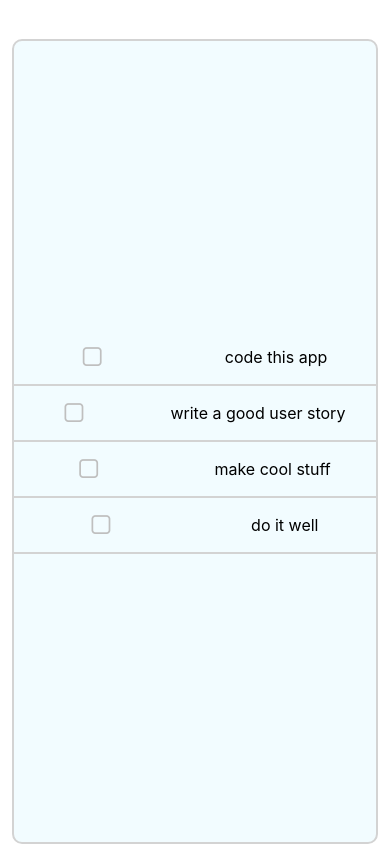
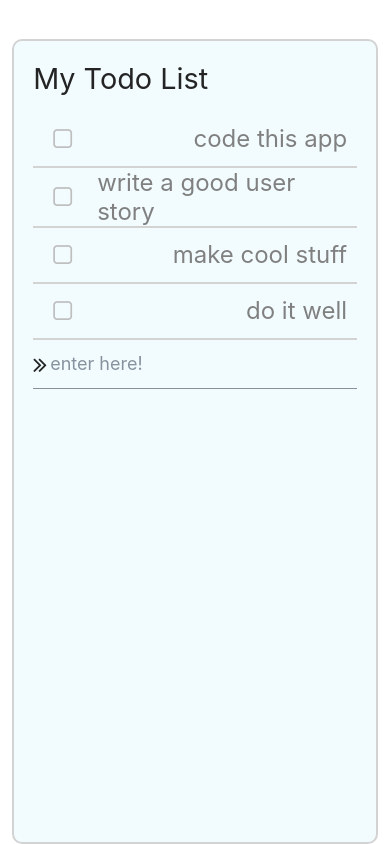
Before and after one commit to alberme/todolist-expo-app, a React Native app: screen / in a window 390 px wide. Built offline with nearby package versions, Linux system fonts and the light colour scheme.

Commit message:
many updates

```diff
--- /dev/null
+++ b/components/Alert/index.js
@@ -0,0 +1,23 @@
+import PropTypes from 'prop-types';
+import React from 'react';
+import { View } from 'react-native';
+import { Text as RNEText } from 'react-native-elements';
+
+import { styles } from './styled';
+
+const Alert = ({ level, children }) => {
+  return (
+    <View style={[styles.alertContainer, styles[level] ]}>
+      <RNEText h4 h4Style={styles.alertText}>{ children }</RNEText>
+    </View>
+  )
+}
+
+Alert.propTypes = {
+  level: PropTypes.oneOf([
+    'success',
+    'error'
+  ])
+}
+
+export default Alert;
--- /dev/null
+++ b/components/Alert/styled.js
@@ -0,0 +1,24 @@
+import { StyleSheet } from 'react-native';
+
+export const styles = StyleSheet.create({
+  alertContainer: {
+    flex: 1,
+    justifyContent: 'center',
+    margin: '1%',
+    padding: '1%',
+    paddingHorizontal: '2%',
+    borderWidth: 2,
+    borderRadius: 10,
+  },
+  alertText: {
+    fontSize: 16
+  },
+  error: {
+    backgroundColor: '#ff9494',
+    borderColor: 'red'
+  },
+  success: {
+    backgroundColor: '#e8ffe8',
+    borderColor: 'green'
+  },
+});
--- /dev/null
+++ b/components/BrowserDialog/index.js
@@ -0,0 +1,43 @@
+import PropTypes from 'prop-types';
+import { StatusBar } from 'expo-status-bar';
+import React, { useState } from 'react';
+import { Text, View, Button } from 'react-native';
+
+import { styles } from './styles';
+
+/**
+ * courtesy of our amazing lead Juan Lucero
+ */
+const BrowserDialog = ({ message, onResponse }) => {
+  const displayDialog = () => (
+    <View style={styles.dialogContainer}>
+      <View style={styles.dialog}>
+        <Text>{ message || 'Dialog Message: tap ok or cancel.' }</Text>
+        <View style={styles.buttonActions}>
+          <Button
+            title="Cancel"
+            onPress={() => onResponse(false)}
+          />
+          <Button
+            title="OK"
+            onPress={() => onResponse(true)}
+          />
+        </View>
+      </View>
+    </View>
+  )
+
+  return (
+    <View style={styles.container}>
+      { displayDialog() }
+      <StatusBar style="auto" />
+    </View>
+  );
+}
+
+BrowserDialog.propTypes = {
+  message: PropTypes.string,
+  onResponse: PropTypes.func,
+}
+
+export default BrowserDialog;
--- /dev/null
+++ b/components/BrowserDialog/styles.js
@@ -0,0 +1,45 @@
+import { StyleSheet } from 'react-native';
+
+export const styles = StyleSheet.create({
+  container: {
+    position: 'absolute',
+    flex: 1,
+    opacity: 1,
+    alignItems: 'center',
+    justifyContent: 'flex-start',
+    paddingHorizontal: '45%',
+    paddingVertical: '20%',
+    zIndex: 9999,
+    elevation: 9999,
+  },
+  dialogContainer : {
+    position: 'absolute',
+    top: 0,
+    right: 0,
+    bottom: 0,
+    left: 0,
+    backgroundColor: 'rgba(0,0,0,0.5)',
+    alignItems: 'center',
+    justifyContent: 'center',
+
+  },
+  dialog: {
+    border: 'solid 1px #000',
+    margin: '0 auto',
+    borderRadius: 5,
+    padding: 30,
+    backgroundColor: '#FFF',
+  },
+  buttonActions : {
+    flex: 1,
+    flexDirection: 'row',
+    justifyContent: 'space-evenly',
+    marginTop: 30,
+  },
+  responseValue: {
+    border: 'solid 1px #000',
+    padding: 20,
+    borderRadius: 5,
+    marginTop: 30,
+  },
+});
--- a/components/InputField/index.js
+++ b/components/InputField/index.js
@@ -1,4 +1,66 @@
+import PropTypes from 'prop-types';
+import React, { useState } from 'react';
+import { View, TextInput } from 'react-native';
+import { Input as RNETextInput } from 'react-native-elements';
 
-const InputField = () => {
+import { styles } from './styled';
+import Alert from '../Alert';
 
+const InputField = ({ onEnter, status }) => {
+  const [itemText, setItemText] = useState('');
+  const [showAlert, setShowAlert] = useState(false);
+
+  const handleKeyPress = ({ nativeEvent: e }) => {
+    // event.key = 'Enter', 'Backspace', ' '
+    if (showAlert) {
+      setShowAlert(false);
+    }
+
+    if (e.key === "Enter") {
+      onEnter(itemText);
+      setShowAlert(true);
+      setItemText('');
+    }
+  }
+
+  /**
+   * render logic for Alert box below InputField
+   * @returns <Alert> | null
+   */
+  const renderAlert = () => {
+    if (status && Object.keys(status).length > 0) {
+      const alertLevel = status.success ? 'success' : 'error';
+
+      return (
+        <Alert level={alertLevel} >{ status[alertLevel] }</Alert>
+      );
+    } else {
+      return null;
+    }
+  }
+
+  return (
+    <View>
+      <RNETextInput
+        placeholder="enter here!"
+        leftIcon={{ type: 'font-awesome', name: 'angle-double-right' }}
+        leftIconContainerStyle={styles.icon}
+        containerStyle={styles.inputContainer}
+        onChangeText={(text) => setItemText(text)}
+        onKeyPress={handleKeyPress}
+        value={itemText}
+      />
+      { showAlert && renderAlert() }
+    </View>
+  )
 }
+
+InputField.propTypes = {
+  onEnter: PropTypes.func.isRequired,
+  status: PropTypes.shape({
+    success: PropTypes.string,
+    error: PropTypes.string,
+  }),
+};
+
+export default InputField;
--- a/components/InputField/styled.js
+++ b/components/InputField/styled.js
@@ -0,0 +1,10 @@
+import { StyleSheet } from 'react-native'
+
+export const styles = StyleSheet.create({
+  inputContainer: {
+    paddingHorizontal: 0,
+  },
+  icon: {
+    paddingRight: '1%',
+  }
+});
--- a/components/Item/index.js
+++ b/components/Item/index.js
@@ -1,42 +1,26 @@
 import PropTypes from 'prop-types';
 import React, { useState } from 'react';
 import { Alert, Text, View } from 'react-native';
-import { CheckBox } from 'react-native-elements';
+import { CheckBox, Text as RNEText } from 'react-native-elements';
 import { styles } from './styled';
 
-const Item = ({ id, onConfirmation, children }) => {
+const Item = ({ id, onCheckboxPress, children }) => {
   const [checked, setChecked] = useState(false); // we might not need this anymore
-
-  /**
-   * this only works on iOS/Android devices :(
-   * @param {number} itemId
-   */
-  const handleCheckboxPressNative = (itemId) => {
-    Alert.alert(
-      "Confirm",
-      "Are you sure you want to remove this entry?",
-      [
-        { text: "Yes", onPress: () => onConfirmation(true, itemId), style: "destructive" },
-        { text: "NOOO", onPress: () => onConfirmation(false), style: "default" }
-      ]
-    );
-    onConfirmation(true, itemId)
-  }
 
   return (
     <View style={styles.itemRow}>
       <CheckBox
         checked={checked}
-        onPress={() => handleCheckboxPressNative(id)}
+        onPress={() => onCheckboxPress(id)}
       />
-      <Text style={styles.itemText}>{ children }</Text>
+      <RNEText h4 h4Style={styles.itemText}>{ children }</RNEText>
     </View>
   )
 }
 
 Item.propTypes = {
   id: PropTypes.number.isRequired,
-  onConfirmation: PropTypes.func,
+  onCheckboxPress: PropTypes.func.isRequired,
 };
 
 export default Item;
--- a/components/Item/styled.js
+++ b/components/Item/styled.js
@@ -4,11 +4,14 @@ export const styles = StyleSheet.create({
   itemRow: {
     flexDirection: 'row',
     alignItems: 'center',
-    justifyContent: 'space-around',
+    justifyContent: 'space-between',
     borderBottomWidth: 2,
     borderBottomColor: 'lightgray',
+
+    paddingRight: '3%',
   },
   itemText: {
-    fontSize: 16,
+    color: 'gray',
+    fontSize: 24,
   }
 });
--- a/components/TodoList/index.js
+++ b/components/TodoList/index.js
@@ -1,11 +1,12 @@
 import React, { useState } from 'react';
-import { View } from 'react-native';
+import { View, Platform } from 'react-native';
+import { Text as RNEText } from 'react-native-elements';
+
 import { styles } from './styled'
 import Item from '../Item';
+import InputField from '../InputField';
+import BrowserDialog from '../BrowserDialog';
 
-/**
- * container for todo list screen
- */
 const TodoList = () => {
   const [items, setItems] = useState([
     { todo: 'code this app' },
@@ -13,20 +14,76 @@ const TodoList = () => {
     { todo: 'make cool stuff' },
     { todo: 'do it well' },
   ]);
+  const [inputFieldStatus, setInputFieldStatus] = useState({});
+  const [showDialog, setShowDialog] = useState(false);
+  const [selectedId, setSelectedId] = useState(-1);
 
-  /**
+ /* @todo: expand this predicate to trim() extra whitespaces
+  check empty string, single/double quotes,
+  illegal characters to prevent database injection, etc.
+  */
+  const checkInputFieldText = (inputFieldText) => {
+    return items.every(item => item.todo.toLowerCase() !== inputFieldText.toLowerCase())
+  }
+
+ /**
   * handler for Alert box onPress
   * @param {boolean} confirmRemove
   * @param {number} idToRemove
   */
-  const handleConfirmation = (confirmRemove = false, idToRemove) => {
+  const handleDialogResponse = (confirmRemove) => {
     if (confirmRemove) {
+      console.log(`selectedId is ${selectedId}`);
+
       // remove item from list!
-      const updatedTodoList = items.filter( (item, id)=> id !== idToRemove );
+      const updatedTodoList = items.filter( (item, id)=> id !== selectedId );
       setItems(updatedTodoList);
     }
+    setShowDialog(false);
+    setSelectedId(-1);
 
     console.log(`user pressed ${confirmRemove ? 'YES' : 'NO'}`);
+  }
+
+ /**
+  * handles checkbox press on item in todo list
+  * @param {number} itemId
+  */
+  const handleCheckboxPress = (itemId) => {
+    setSelectedId(itemId);
+
+    if (Platform.OS === 'web') {
+      // setShowDialog here to render a web dialog
+      setShowDialog(true);
+    } else {
+      Alert.alert(
+        "Confirm",
+        "Remove this entry?",
+        [
+          { text: "Yes", onPress: () => handleDialogResponse(true), style: "destructive" },
+          { text: "NOOO", onPress: () => handleDialogResponse(false), style: "default" },
+        ]
+      );
+    }
+  }
+
+  /**
+   * handler for input field onEnter
+   * @param {string} newTodo
+   */
+  const handleInputOnEnter = (newTodo) => {
+    const itemTextIsValid = checkInputFieldText(newTodo);
+
+    if (itemTextIsValid) {
+      const newTodoList = [ ...items, {todo: newTodo} ];
+      setItems(newTodoList);
+    }
+
+    setInputFieldStatus(
+      itemTextIsValid
+        ? { success: 'Item added to your todo list ✅' }
+        : { error: 'That todo list item is a duplicate 🚫' }
+    );
   }
 
   // best practice - use unique id as key (ex: nanoid)
@@ -34,16 +91,34 @@ const TodoList = () => {
   return (
     <View style={styles.container}>
       {
+        showDialog
+          ? <BrowserDialog
+              onResponse={handleDialogResponse}
+              message={ `Remove this entry?\n\n${items[selectedId].todo}` }
+            />
+          : null
+      }
+      <RNEText
+        h3
+        h3Style={styles.title}
+      >
+        My Todo List
+      </RNEText>
+      {
         items.map((item, i) => (
           <Item
             key={i}
             id={i}
-            onConfirmation={handleConfirmation}
+            onCheckboxPress={handleCheckboxPress}
           >
             {item.todo}
           </Item>
-        )
-        )}
+        ))
+      }
+      <InputField
+        onEnter={handleInputOnEnter}
+        status={inputFieldStatus}
+      />
     </View>
   );
 }
--- a/components/TodoList/styled.js
+++ b/components/TodoList/styled.js
@@ -3,12 +3,16 @@ import { StyleSheet } from 'react-native';
 export const styles = StyleSheet.create({
   container: {
     flex: 1,
-    justifyContent: 'center',
+    justifyContent: 'flex-start',
     backgroundColor: '#f2fcff',
     marginHorizontal: '3%',
     marginTop: '10%',
+    padding: '5%',
     borderWidth: 2,
     borderRadius: 10,
     borderColor: 'lightgray',
+  },
+  title: {
+    paddingBottom: '5%',
   }
 });
```
Also changed, not shown: example.js (added, +28 -0 lines).
